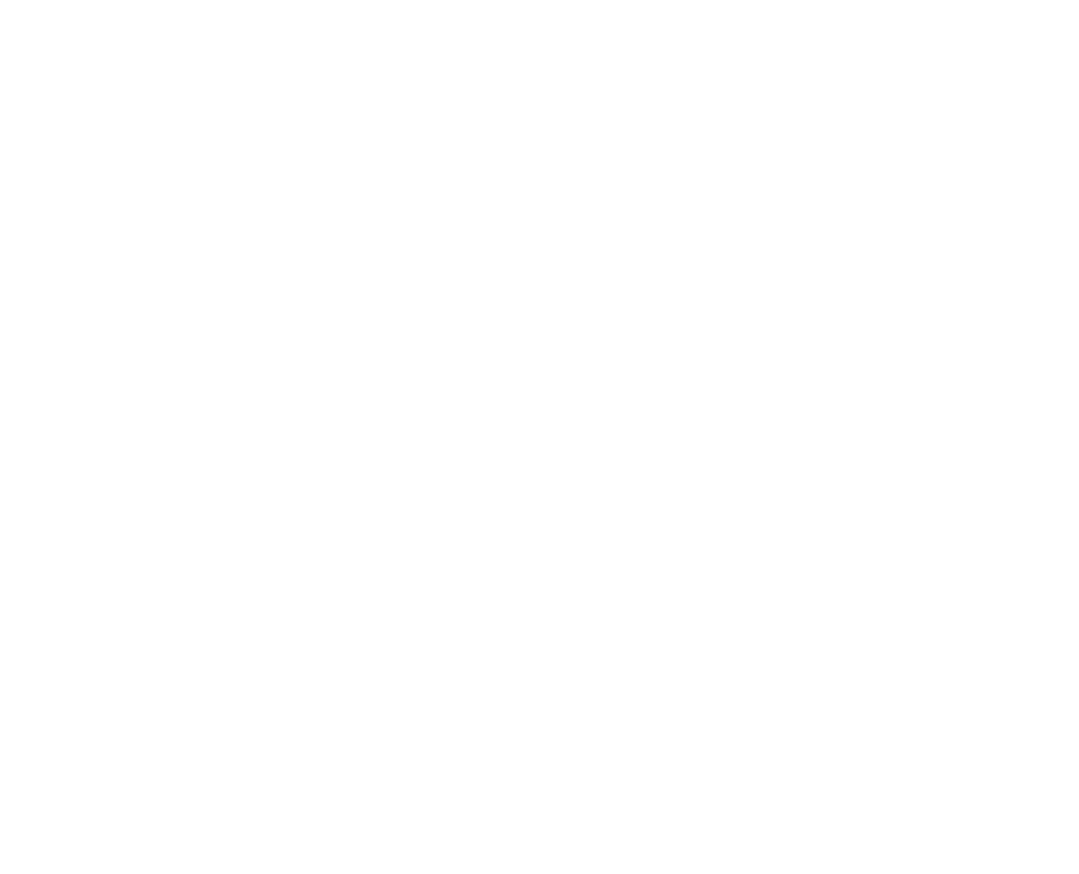
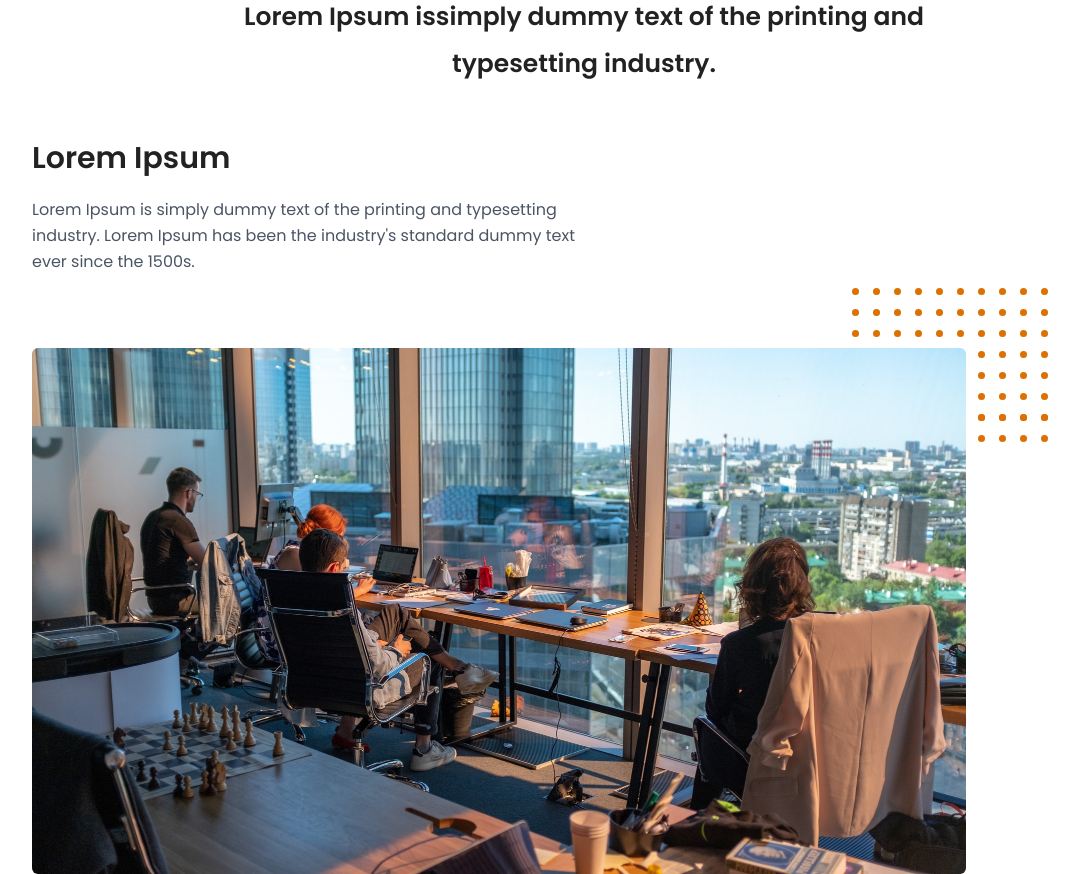
Before and after one commit to GuyGabriell/digital-agency, a Vue app: page / in a window 1280 px wide. Shown: the part 960-1834 px from the top of the page, without its empty margins (56-1135 px from the left). Before the commit the page ends 873 px from the top, so only its background shows below. Built offline with nearby package versions, Linux system fonts and the light colour scheme.

Commit message:
introsection

```diff
--- a/src/App.vue
+++ b/src/App.vue
@@ -3,6 +3,7 @@ import CompanyInfo from './components/CompanyInfo.vue'
 import Navbar from './components/Narbar.vue'
 import PrimaryButton from "./components/PrimaryButton.vue";
 import HeroSection from "./components/pages/HeroSection.vue";
+import IntroSection from "./components/pages/IntroSection.vue";
 
 </script>
 
@@ -17,6 +18,7 @@ import HeroSection from "./components/pages/HeroSection.vue";
 </header>
 <main>
   <HeroSection />
+  <IntroSection />
 
 </main>
 
--- /dev/null
+++ b/src/components/pages/IntroSection.vue
@@ -0,0 +1,61 @@
+<script setup>
+import images from "/public/images/office.jpg";
+import mobile from "/public/mobile-img/office1.png";
+import spans from "../../assets/spans.svg";
+
+</script>
+
+<template>
+  <section class="md:py-20 bg-white">
+    <div
+      class="max-w-6xl mx-auto px-6 grid md:grid-cols-1 items-center md:mb-96"
+    >
+      <div class="mx-auto text-center mb-[48px] md:mb-[49px]">
+        <!-- title mobile -->
+        <h2
+          class="font-Poppins leading-[188%] text-base md:text-[25px] font-semibold text-[#222222] block md:hidden"
+        >
+          Lorem Ipsum issimply dummy text of the printing and typesetting
+          industry.
+        </h2>
+        <!-- title desktop -->
+        <h2
+          class="font-Poppins leading-[188%] text-center text-base md:text-[25px] font-semibold text-[#222222] hidden md:block"
+        >
+          Lorem Ipsum issimply dummy text of the printing and <br />
+          typesetting industry.
+        </h2>
+      </div>
+      <!-- Desktop Text -->
+      <div class="hidden md:block md:mb-[49px] text-[#222222] font-Poppins">
+        <h2 class="text-[30px] font-semibold mb-4">Lorem Ipsum</h2>
+        <p class="text-gray-600 leading-relaxed mb-6">
+          Lorem Ipsum is simply dummy text of the printing and typesetting
+          <br />
+          industry. Lorem Ipsum has been the industry's standard dummy text
+          <br />
+          ever since the 1500s.
+        </p>
+      </div>
+
+      <!-- Right Content -->
+      <div class="relative">
+        <div class="absolute -top-15 right-22 z-0">
+          <img :src="spans" alt="spans decoration" class="hidden md:block" />
+        </div>
+
+        <img
+          :src="images"
+          alt="Office workspace"
+          class="absolute hidden md:block rounded-md z-10 w-[934px]"
+        />
+      </div>
+
+      <!-- Mobile Image -->
+      <div>
+        <img :src="mobile" alt="office mobile" class="block md:hidden" />
+      </div>
+    </div>
+  </section>
+
+</template>
```
Also changed, not shown: src/assets/spans.svg (added).
